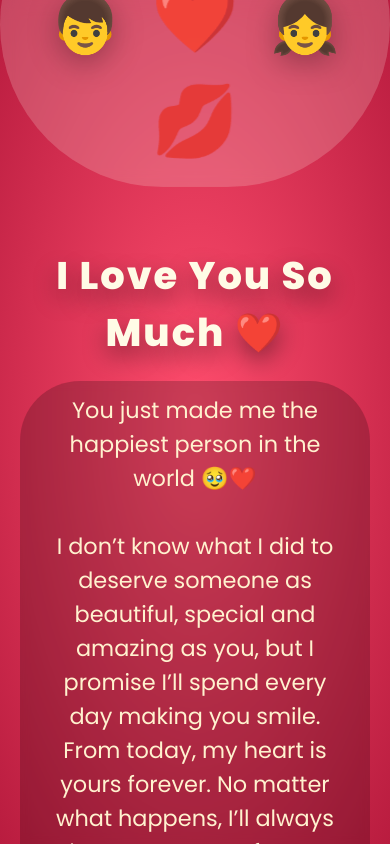
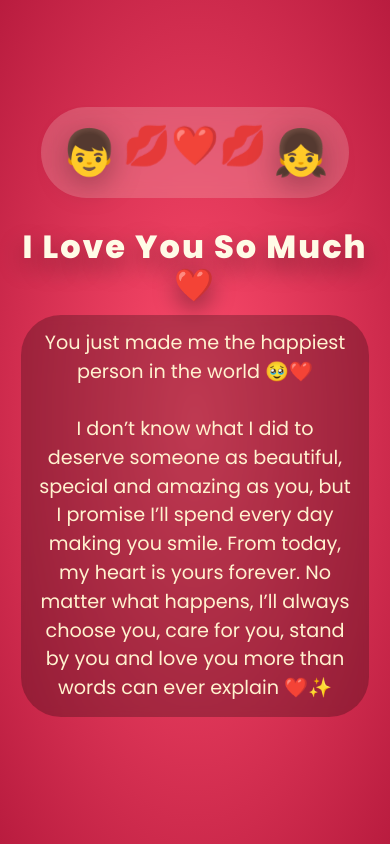
Before and after one commit to Rishikespandey/proposal-site, a plain HTML site: page index.html in a window 390 px wide. Both pictures are taken after a click on the button "Yes ❤️". Drawn offline with Linux system fonts and the light colour scheme.

Commit message:
Update style.css

```diff
--- a/style.css
+++ b/style.css
@@ -311,7 +311,7 @@
     }
 }
 
-/* Final Romantic Screen */
+/* Final Romantic Screen - UPDATED FOR SCROLLING ON MOBILE */
 .final-screen {
     position: fixed;
     top: 0;
@@ -328,7 +328,36 @@
     animation: fadeGlow 0.7s cubic-bezier(0.2, 0.9, 0.4, 1.1);
     backdrop-filter: blur(3px);
     font-family: 'Poppins', 'Quicksand', sans-serif;
-    padding: 20px;
+    overflow-y: auto;
+    overflow-x: hidden;
+    padding: 40px 20px;
+}
+
+/* Custom scrollbar for final screen */
+.final-screen::-webkit-scrollbar {
+    width: 5px;
+}
+
+.final-screen::-webkit-scrollbar-track {
+    background: rgba(255, 255, 255, 0.2);
+    border-radius: 10px;
+}
+
+.final-screen::-webkit-scrollbar-thumb {
+    background: rgba(255, 200, 200, 0.8);
+    border-radius: 10px;
+}
+
+/* Wrapper to ensure content stays centered while scrolling */
+.final-content-wrapper {
+    width: 100%;
+    max-width: 700px;
+    margin: auto;
+    display: flex;
+    flex-direction: column;
+    align-items: center;
+    justify-content: center;
+    min-height: auto;
 }
 
 .final-kissing {
@@ -337,11 +366,13 @@
     justify-content: center;
     gap: 35px;
     margin-bottom: 40px;
+    margin-top: 20px;
     background: rgba(255, 245, 235, 0.2);
     padding: 20px 50px;
     border-radius: 200px;
     backdrop-filter: blur(8px);
     animation: floatGentle 2s infinite;
+    flex-wrap: wrap;
 }
 
 .final-kissing .final-emoji {
@@ -371,16 +402,23 @@
     margin: 20px 0 20px;
     font-weight: 800;
     letter-spacing: 2px;
+    line-height: 1.2;
+    padding: 0 10px;
 }
 
 .final-screen p {
     font-size: 2rem;
     color: #fff2cf;
-    background: rgba(0, 0, 0, 0.2);
-    padding: 12px 30px;
-    border-radius: 60px;
+    background: rgba(0, 0, 0, 0.25);
+    padding: 20px 25px;
+    border-radius: 40px;
     backdrop-filter: blur(5px);
     font-weight: 500;
+    line-height: 1.6;
+    margin-bottom: 30px;
+    max-width: 90%;
+    margin-left: auto;
+    margin-right: auto;
 }
 
 @keyframes fadeGlow {
@@ -394,7 +432,7 @@
     }
 }
 
-/* Mobile Responsive */
+/* Mobile Responsive - Enhanced for scrollability */
 @media (max-width: 650px) {
     .proposal-card {
         padding: 1.8rem 1.2rem 2.2rem;
@@ -432,14 +470,36 @@
     .kiss-spark {
         font-size: 2rem;
     }
+
+    /* Final screen mobile adjustments */
+    .final-screen {
+        padding: 30px 16px;
+    }
+
     .final-screen h1 {
         font-size: 2.4rem;
+        margin: 15px 0;
     }
+
     .final-screen p {
         font-size: 1.4rem;
+        padding: 16px 20px;
+        line-height: 1.5;
     }
+
+    .final-kissing {
+        gap: 20px;
+        padding: 15px 30px;
+        margin-bottom: 25px;
+        margin-top: 10px;
+    }
+
     .final-kissing .final-emoji {
         font-size: 3.5rem;
+    }
+
+    .final-kiss-icon {
+        font-size: 2.8rem;
     }
 }
 
@@ -454,6 +514,63 @@
     .girl-name {
         font-size: 2rem;
     }
+
+    /* Extra small devices */
+    .final-screen {
+        padding: 20px 12px;
+    }
+
+    .final-screen h1 {
+        font-size: 2rem;
+        margin: 10px 0;
+    }
+
+    .final-screen p {
+        font-size: 1.2rem;
+        padding: 14px 16px;
+        line-height: 1.5;
+        max-width: 95%;
+    }
+
+    .final-kissing {
+        gap: 12px;
+        padding: 12px 20px;
+        margin-bottom: 20px;
+    }
+
+    .final-kissing .final-emoji {
+        font-size: 2.8rem;
+    }
+
+    .final-kiss-icon {
+        font-size: 2.2rem;
+    }
+}
+
+/* Landscape mode on mobile */
+@media (max-width: 850px) and (orientation: landscape) {
+    .final-screen {
+        padding: 20px;
+    }
+
+    .final-screen h1 {
+        font-size: 2rem;
+        margin: 10px 0;
+    }
+
+    .final-screen p {
+        font-size: 1.2rem;
+        padding: 12px 20px;
+    }
+
+    .final-kissing {
+        margin-bottom: 20px;
+        padding: 10px 25px;
+    }
+
+    .final-kissing .final-emoji {
+        font-size: 2.8rem;
+    }
 }
 
 /* No button moving style (fixed positioning when evading) */
```
